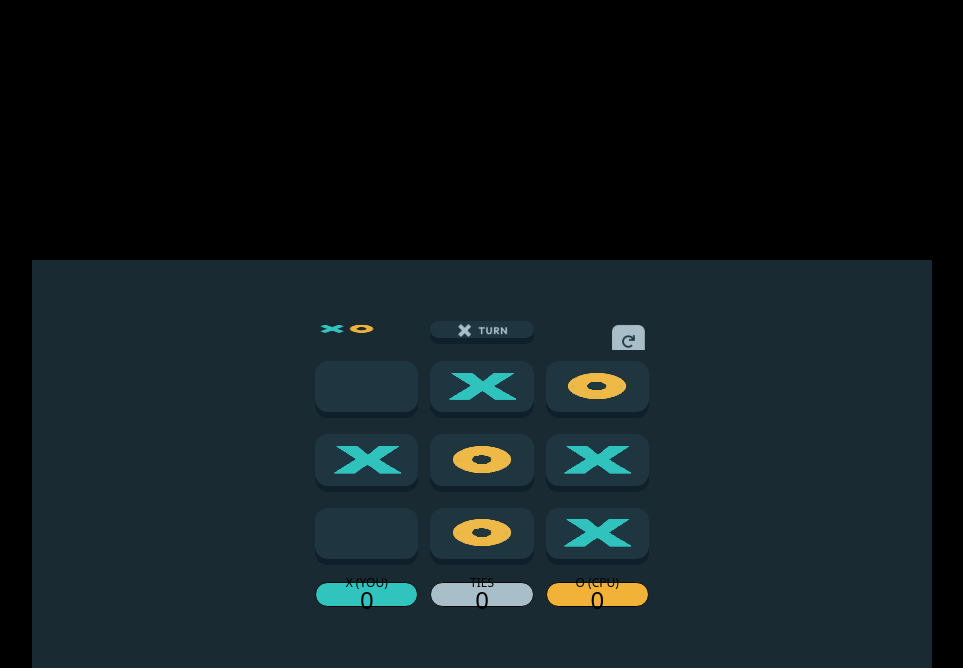
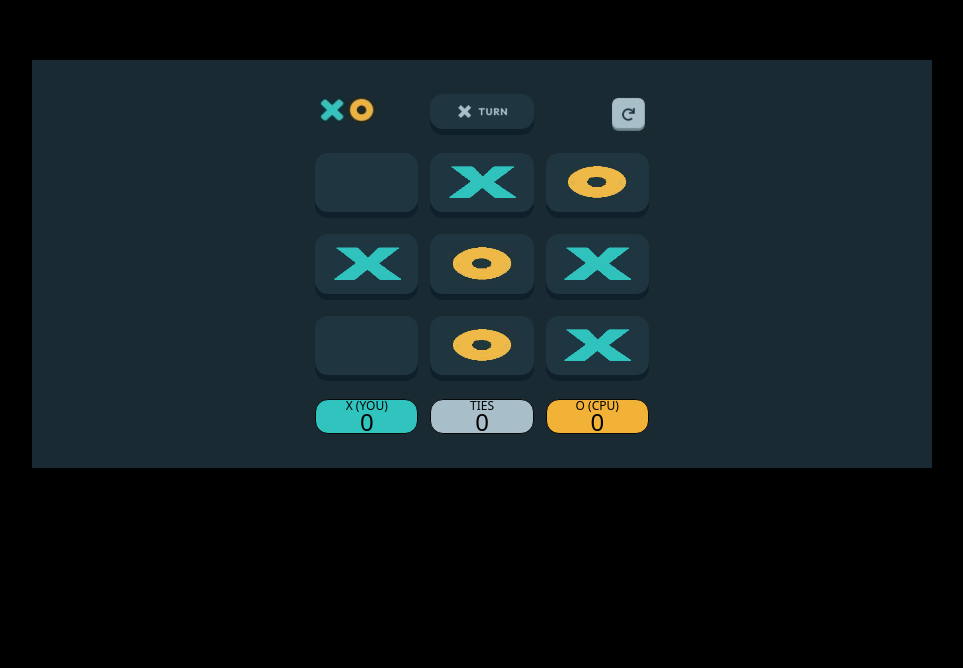
Before and after one commit to jm000tjm/primerRepositorio, a website: page JgDlGato/gato.html in a window 1280 px wide. Shown: the part 140-808 px from the top of the page, without its empty margins (158-1121 px from the left). Drawn offline with Linux system fonts and the light colour scheme.

Commit message:
Actualizando crrcc´ d errrs

```diff
--- a/JgDlGato/gato.css
+++ b/JgDlGato/gato.css
@@ -40,9 +40,9 @@ body{ background: black; display: flex;}
 /* Vs Compu */
 .cntndr_md{            background: rgb(25, 42, 50);    width: 900px; height: 100%}
 
-.tmñ_LnEncbzd{  width: 435px; height: 10%    }
-.tmñ_LnClds {   width: 435px; height: 18%;   }
-.tmñ_LnRsltds{  width: 435px; height: 12%;   }
+.tmñ_LnEncbzd{  width: 435px; height: 15%    }
+.tmñ_LnClds {   width: 435px; height: 20%;   }
+.tmñ_LnRsltds{  width: 435px; height: 15%;   }
 
 .tmñ_Clds_Enbzd {   width: 25%; height: 90%; }
 .tmñ_Cld{           width: 25%; height: 100%    }
@@ -122,5 +122,5 @@ body{ background: black; display: flex;}
 .cntndr_md{ visibility: hidden;}
 }
 @media(min-width:768px){ .cntndr_vsMvl {   visibility: collapse;  }
-.cntndr_md{ visibility: visible;}
+.cntndr_md{ visibility: visible; position: relative; top: -200px;}
 }
```
